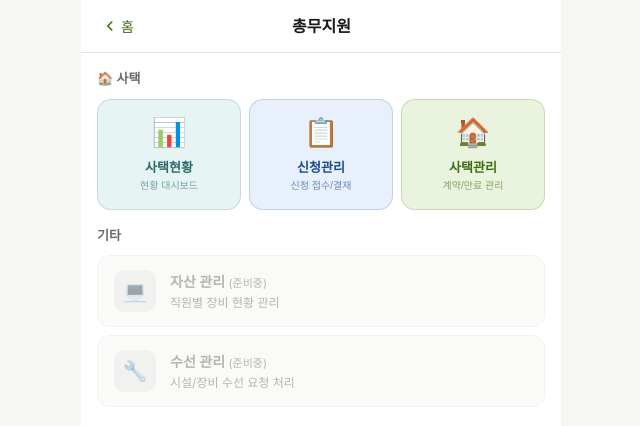
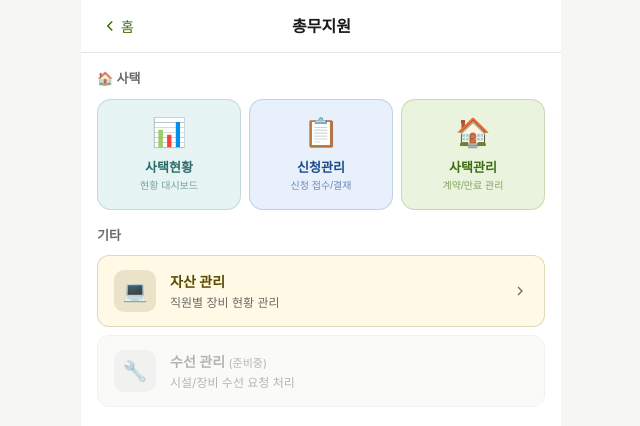
Before and after one commit to shinsak12-sketch/hr-note, a React (Vite) app in the folder frontend/: page /general-app in a window 1280 px wide. Shown: the top 426 px of the page, without its empty margins (319-959 px from the left). Built offline with nearby package versions, Linux system fonts and the light colour scheme; no server answers; sample sign-in values are in the browser's storage.

Commit message:
fix: 자산관리 버튼 활성화

```diff
--- a/frontend/src/pages/GeneralHome.jsx
+++ b/frontend/src/pages/GeneralHome.jsx
@@ -52,14 +52,23 @@ export default function GeneralHome() {
               <div key={m.title} onClick={() => !m.disabled && m.path && nav(m.path)} style={{
                 display: 'flex', alignItems: 'center', gap: 14,
                 padding: '14px 16px', borderRadius: 12,
-                border: '0.5px solid var(--border)',
-                background: 'var(--bg2)', opacity: 0.5,
+                border: `0.5px solid ${m.disabled ? 'var(--border)' : m.color + '30'}`,
+                background: m.disabled ? 'var(--bg2)' : m.bg,
+                opacity: m.disabled ? 0.5 : 1,
+                cursor: m.disabled ? 'default' : 'pointer',
               }}>
-                <div style={{ width: 42, height: 42, borderRadius: 10, background: 'var(--border)', fontSize: 20, display: 'flex', alignItems: 'center', justifyContent: 'center', flexShrink: 0 }}>{m.icon}</div>
+                <div style={{ width: 42, height: 42, borderRadius: 10, background: m.disabled ? 'var(--border)' : m.color + '20', fontSize: 20, display: 'flex', alignItems: 'center', justifyContent: 'center', flexShrink: 0 }}>{m.icon}</div>
                 <div>
-                  <div style={{ fontWeight: 600, fontSize: 14, color: 'var(--text2)' }}>{m.title} <span style={{ fontSize: 11, fontWeight: 400 }}>(준비중)</span></div>
+                  <div style={{ fontWeight: 600, fontSize: 14, color: m.disabled ? 'var(--text2)' : m.color }}>
+                    {m.title} {m.disabled && <span style={{ fontSize: 11, fontWeight: 400 }}>(준비중)</span>}
+                  </div>
                   <div style={{ fontSize: 12, color: 'var(--text2)', marginTop: 2 }}>{m.desc}</div>
                 </div>
+                {!m.disabled && (
+                  <svg width="16" height="16" viewBox="0 0 24 24" fill="none" stroke="var(--text2)" strokeWidth="2" style={{ marginLeft: 'auto' }}>
+                    <path d="m9 18 6-6-6-6"/>
+                  </svg>
+                )}
               </div>
             ))}
           </div>
```
